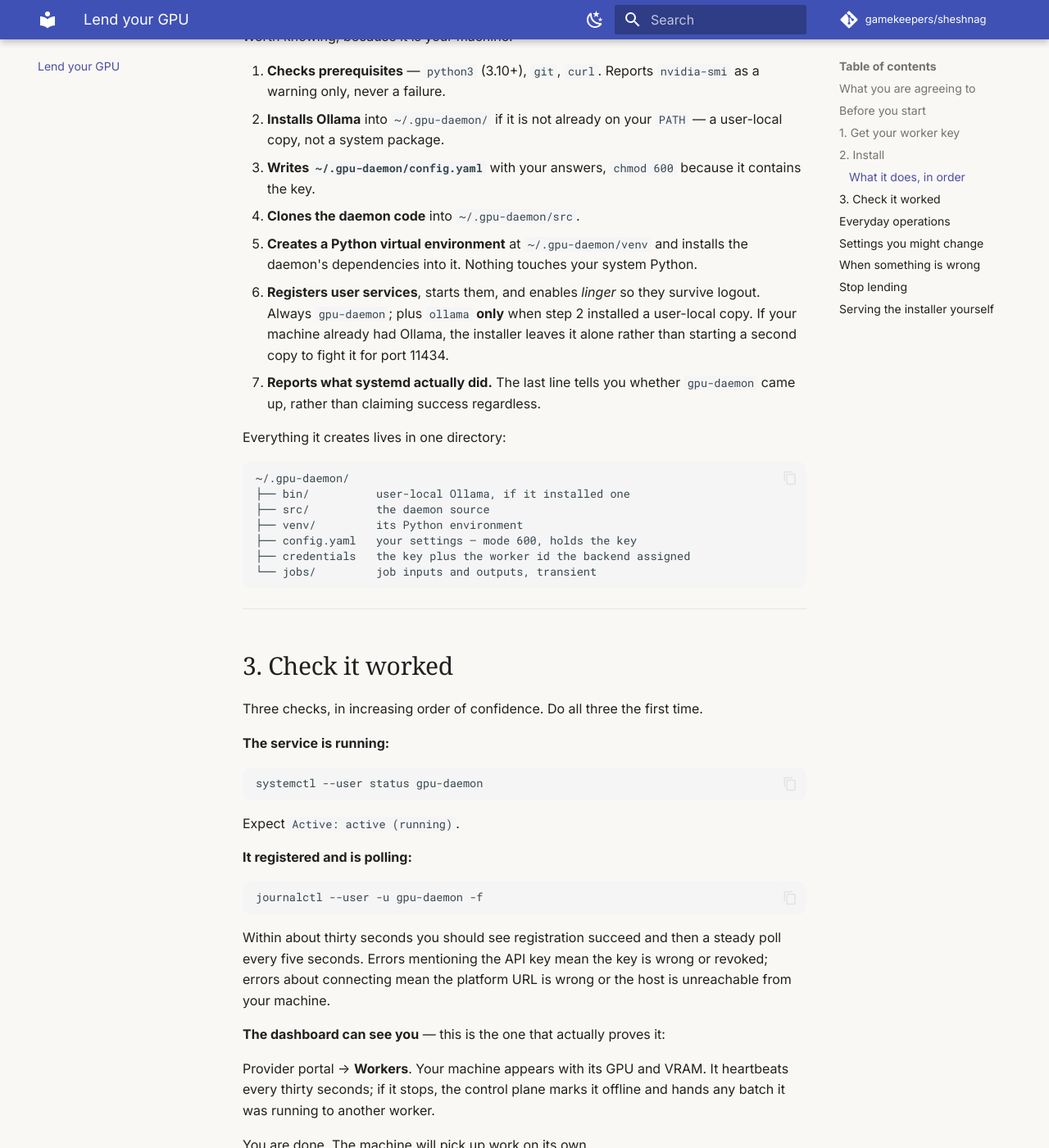
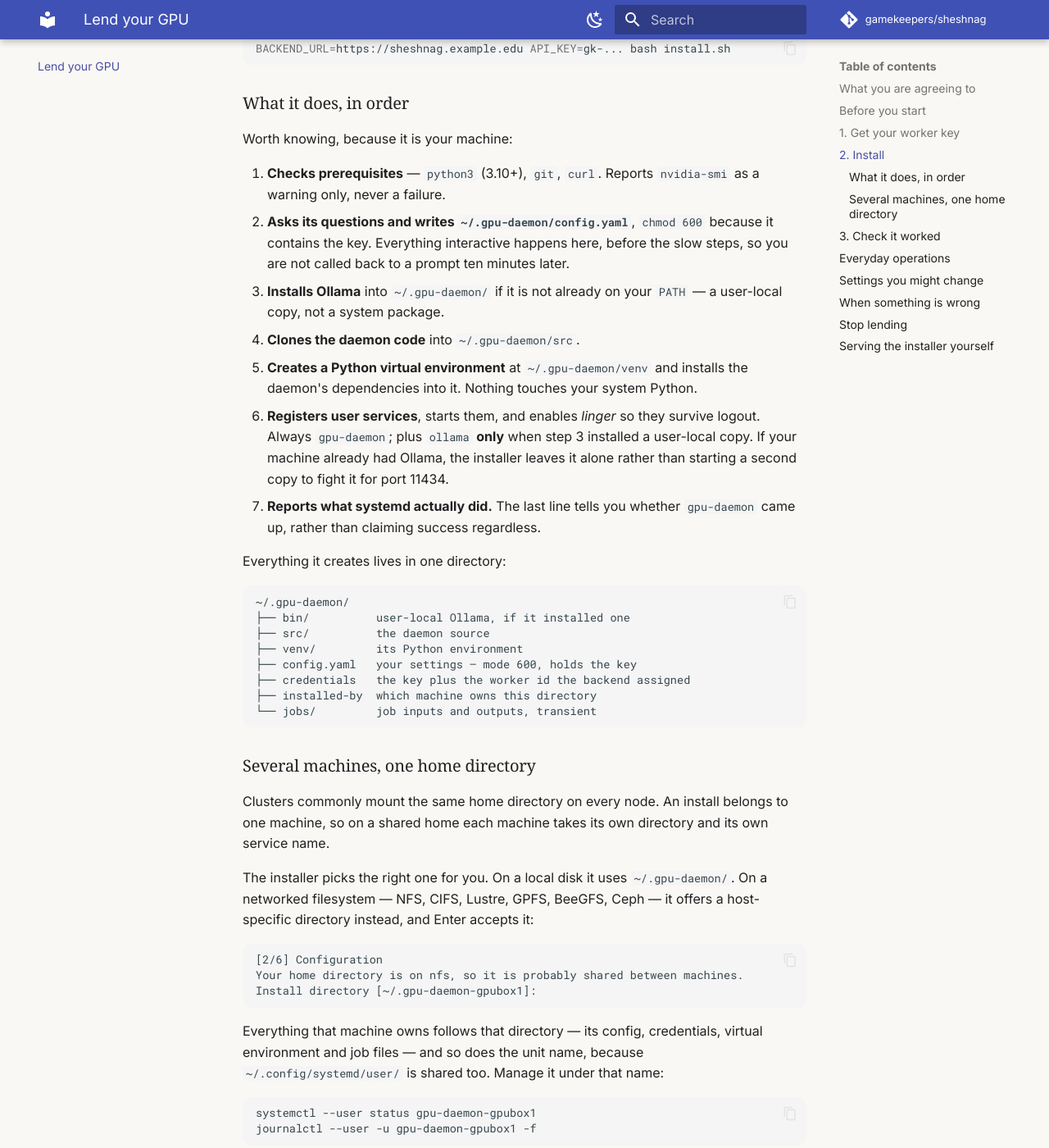
Before and after one commit to gamekeepers/sheshnag, an MkDocs documentation site: the page built from docs/provider.md, in a window 1280 px wide and 1400 px high, scrolled down 3083 px. Shown: the whole window at 82% size. Built offline with MkDocs 1.6.1 and Material for MkDocs 9.7.7, drawn with Linux system fonts in a browser that asks for light colours; comment, search, counter and statistics services are not loaded; some of the changed text lies outside the part shown.

Commit message:
Fix/install sh piped tty hang (#74)
* fix installer script

* make installer shared home directory friendly

````diff
--- a/docs/provider.md
+++ b/docs/provider.md
@@ -6,8 +6,9 @@
 *Verified against code: 2026-08-26.*
 
 You do **not** need to clone this repository, know Python, install a database, or
-have `sudo`. Everything lands under `~/.gpu-daemon/` in your own home directory,
-and the installer refuses to run as root.
+have `sudo`. Everything lands in one directory in your own home — `~/.gpu-daemon/`,
+or a host-specific one where several machines share a home — and the installer
+refuses to run as root.
 
 ---
 
@@ -23,7 +24,8 @@
 - Uses your GPU when a job is running, and nothing when idle.
 - Downloads model weights on demand — these can be large, and they land under
   your home directory.
-- Runs two background services under your own user account.
+- Runs one or two background services under your own user account — the daemon,
+  and Ollama as well if you did not already have it.
 
 **What it does not do**
 
@@ -87,10 +89,12 @@
     it — it is about 150 lines, installs only under `~/.gpu-daemon/`, and exits
     if you run it as root.
 
-It asks three questions:
+It asks four questions, all at the start, so nothing waits on you once the
+install is running:
 
 | Prompt | Answer |
 |---|---|
+| Install directory | Press Enter — the default is `~/.gpu-daemon`, or a host-specific one if your home looks shared |
 | Platform URL | The deployment's address, e.g. `https://sheshnag.example.edu` |
 | Org worker API key | The `gk-…` key from step 1 |
 | Worker ID | Press Enter — the control plane assigns one |
@@ -108,15 +112,16 @@
 
 1. **Checks prerequisites** — `python3` (3.10+), `git`, `curl`. Reports
    `nvidia-smi` as a warning only, never a failure.
-2. **Installs Ollama** into `~/.gpu-daemon/` if it is not already on your
+2. **Asks its questions and writes `~/.gpu-daemon/config.yaml`**, `chmod 600`
+   because it contains the key. Everything interactive happens here, before the
+   slow steps, so you are not called back to a prompt ten minutes later.
+3. **Installs Ollama** into `~/.gpu-daemon/` if it is not already on your
    `PATH` — a user-local copy, not a system package.
-3. **Writes `~/.gpu-daemon/config.yaml`** with your answers, `chmod 600` because
-   it contains the key.
 4. **Clones the daemon code** into `~/.gpu-daemon/src`.
 5. **Creates a Python virtual environment** at `~/.gpu-daemon/venv` and installs
    the daemon's dependencies into it. Nothing touches your system Python.
 6. **Registers user services**, starts them, and enables *linger* so they
-   survive logout. Always `gpu-daemon`; plus `ollama` **only** when step 2
+   survive logout. Always `gpu-daemon`; plus `ollama` **only** when step 3
    installed a user-local copy. If your machine already had Ollama, the
    installer leaves it alone rather than starting a second copy to fight it
    for port 11434.
@@ -132,8 +137,57 @@
 ├── venv/         its Python environment
 ├── config.yaml   your settings — mode 600, holds the key
 ├── credentials   the key plus the worker id the backend assigned
+├── installed-by  which machine owns this directory
 └── jobs/         job inputs and outputs, transient
 ```
+
+### Several machines, one home directory
+
+Clusters commonly mount the same home directory on every node. An install
+belongs to one machine, so on a shared home each machine takes its own
+directory and its own service name.
+
+The installer picks the right one for you. On a local disk it uses
+`~/.gpu-daemon/`. On a networked filesystem — NFS, CIFS, Lustre, GPFS, BeeGFS,
+Ceph — it offers a host-specific directory instead, and Enter accepts it:
+
+```
+[2/6] Configuration
+Your home directory is on nfs, so it is probably shared between machines.
+Install directory [~/.gpu-daemon-gpubox1]:
+```
+
+Everything that machine owns follows that directory — its config, credentials,
+virtual environment and job files — and so does the unit name, because
+`~/.config/systemd/user/` is shared too. Manage it under that name:
+
+```bash
+systemctl --user status gpu-daemon-gpubox1
+journalctl --user -u gpu-daemon-gpubox1 -f
+```
+
+Type any directory you like at the prompt, or name the machine up front, which
+is also the form to use when there is no terminal:
+
+```bash
+INSTANCE=$(hostname -s) bash install.sh
+```
+
+Each directory records its owner in `installed-by`, and the installer stops if
+you point a second machine at a directory that already belongs to one.
+
+Separate directories are what keep the two workers distinct. The control plane
+assigns a worker id per machine and the daemon keeps it in `credentials`; one
+file shared between machines would eventually have both answering as the same
+worker, so each keeps its own.
+
+Your machines appear separately in the dashboard either way — registration
+identifies a worker by hostname, so that part needs nothing from you.
+
+!!! note "Model weights are shared too"
+    Ollama stores weights in `~/.ollama`, and two Ollama servers should not
+    write to one store. Either set `OLLAMA_MODELS` per machine, or point every
+    daemon at a single host's Ollama with `ollama_url` in its config.
 
 ---
 
@@ -265,6 +319,11 @@
 rm -rf ~/.gpu-daemon
 ```
 
+On a machine installed under its own name, substitute it throughout — the
+service is `gpu-daemon-<name>` and the directory `~/.gpu-daemon-<name>`. The
+completion banner and `systemctl --user list-units 'gpu-daemon*'` will both tell
+you which you have.
+
 Then revoke the key in **Provider portal → Worker keys** if no other machine of
 yours is using it. Nothing is left outside your home directory, because nothing
 was ever put there.
````
Also changed, not shown: 2 other files.
